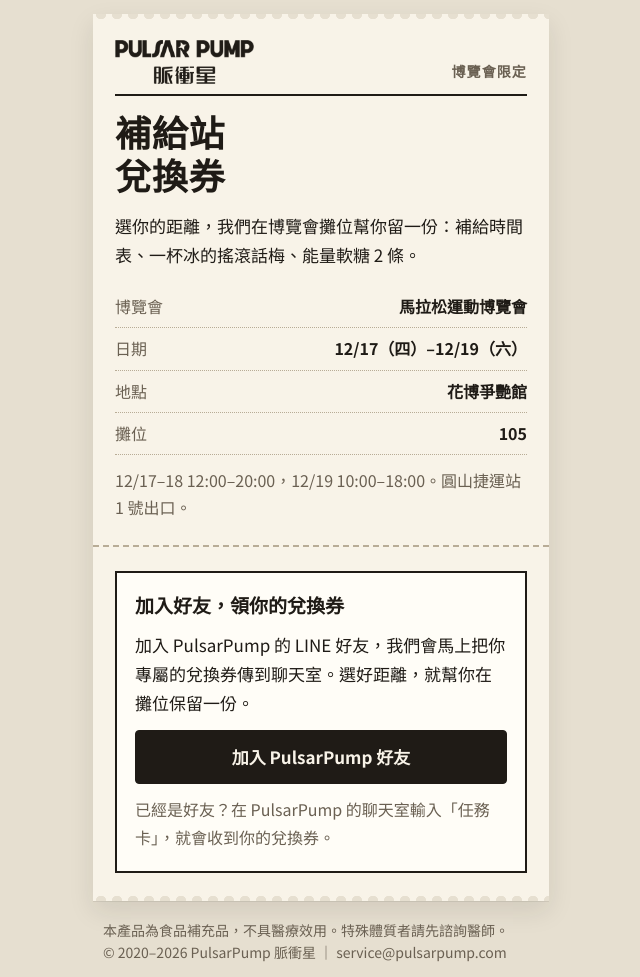
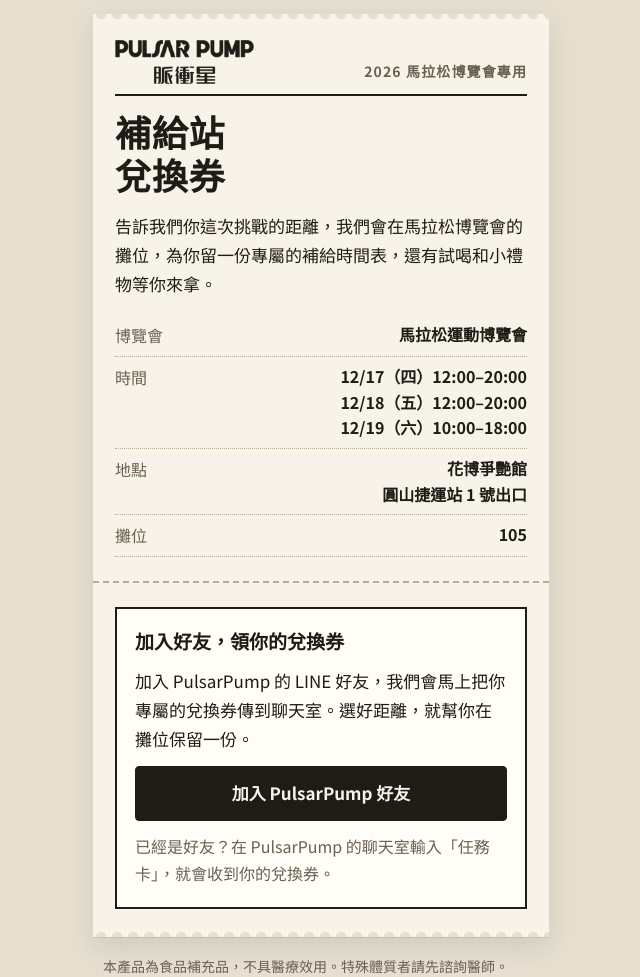
Before and after one commit to wutunglee/pulsar_expo, a Flask app: page / in a window 1280 px wide. Shown: the top 977 px of the page, without its empty margins (319-959 px from the left). Run offline with Flask 3, Linux system fonts and the light colour scheme.

Commit message:
券頭與開場白調整、時間地點分行、改距離不再跳動、邀請不需輸入代碼的說明
Co-Authored-By: Claude Fable 5.2 <noreply@anthropic.com>
Claude-Session: https://claude.ai/code/session_01Swyscpt2KqV3sCQHe8yQCP

```diff
--- a/app.py
+++ b/app.py
@@ -309,7 +309,7 @@ def create_app(test_config=None):
         if rules.get_user(db(), uid)["invited_by"]:
             return err("你已經有隊友了")
         if not set_inviter(uid, body().get("code")):
-            return err("邀請碼不對，請再向朋友確認一次")
+            return err("代碼不對，請再向朋友確認一次")
         return jsonify({"ok": True, "state": me_state()})
 
     # ---------- LINE 官方帳號 webhook ----------
--- a/content.py
+++ b/content.py
@@ -9,7 +9,13 @@ EVENT = {
     "name": "馬拉松運動博覽會",
     "venue": "花博爭艷館",
     "booth": "105",
-    "hours": "12/17–18 12:00–20:00，12/19 10:00–18:00。圓山捷運站 1 號出口。",
+    # 券上方的資訊列：[標題, 內容]，內容可用 \n 換行
+    "facts": [
+        ["博覽會", "馬拉松運動博覽會"],
+        ["時間", "12/17（四）12:00–20:00\n12/18（五）12:00–20:00\n12/19（六）10:00–18:00"],
+        ["地點", "花博爭艷館\n圓山捷運站 1 號出口"],
+        ["攤位", "105"],
+    ],
 }
 
 PLANS = {
--- a/static/app.js
+++ b/static/app.js
@@ -1,5 +1,5 @@
 // 兌換券前端。狀態一律以伺服器回傳為準，畫面只負責呈現。
-let CFG = null, S = null, flash = {}, editDistance = false;
+let CFG = null, S = null, flash = {}, editDistance = false, planOpen = false, askCode = false;
 const DIST = {half: '半馬', full: '全馬', cheer: '陪跑加油'};
 const app = document.getElementById('app');
 const esc = s => String(s ?? '').replace(/[&<>"']/g, c => ({'&':'&amp;','<':'&lt;','>':'&gt;','"':'&quot;',"'":'&#39;'}[c]));
@@ -87,10 +87,8 @@ async function boot() {
   try {
     CFG = await api('/api/config');
     const ev = CFG.event;
-    document.getElementById('facts').innerHTML =
-      [['博覽會', ev.name], ['日期', '12/17（四）–12/19（六）'], ['地點', ev.venue], ['攤位', ev.booth]]
-        .map(f => `<div class="fact"><span>${esc(f[0])}</span><b>${esc(f[1])}</b></div>`).join('');
-    document.getElementById('hours').textContent = ev.hours;
+    document.getElementById('facts').innerHTML = ev.facts
+      .map(([k, v]) => `<div class="fact"><span>${esc(k)}</span><b>${esc(v).replace(/\n/g, '<br>')}</b></div>`).join('');
     document.getElementById('foot').innerHTML = esc(CFG.disclaimer) + '<br>© 2020–2026 PulsarPump 脈衝星 ｜ service@pulsarpump.com';
     if (await openSession()) render();
   } catch (e) {
@@ -188,9 +186,12 @@ function teamBlock() {
       <div class="extra-head"><span class="plus">加碼二</span><h3>揪一位新朋友，兩人各拿勁速補 1 包</h3></div>
       <p class="muted">${status}</p>
       ${canInvite ? `<button class="${S.team_qualified ? '' : 'primary'}" data-act="invite">${S.has_partner ? '再邀請一位' : '傳邀請給跑友'}</button>${msg('invite')}
-      <p class="note">你的邀請碼：<b>${esc(S.code)}</b></p>` : ''}
-      ${canInvite && !S.invited && !S.has_partner ? `<div class="codebox"><input id="refcode" placeholder="朋友的邀請碼" maxlength="5" autocomplete="off" autocapitalize="characters" aria-label="朋友的邀請碼">
-        <button data-act="ref">加入他的隊</button></div>${msg('ref')}` : ''}
+      <p class="note">朋友點你傳的連結、加好友領券，就會自動跟你一隊，不用輸入任何代碼。</p>` : ''}
+      ${canInvite && !S.invited && !S.has_partner ? (askCode || flash.ref
+        ? `<p class="note">正常情況不用輸入：點朋友傳來的連結領券，就會自動配對。沒配對到時，請朋友把他的兌換代碼告訴你，填在這裡。</p>
+        <div class="codebox"><input id="refcode" placeholder="朋友的兌換代碼" maxlength="5" autocomplete="off" autocapitalize="characters" aria-label="朋友的兌換代碼">
+        <button data-act="ref">跟他一隊</button></div>${msg('ref')}`
+        : `<p class="note"><button class="link" data-act="askcode">是朋友邀你來的，但沒有顯示組隊？</button></p>`) : ''}
     </section>`;
 }
 
@@ -267,7 +268,7 @@ function render() {
       ${CFG.reviewed ? '' : '<p class="note">內容為草稿，待黎醫師確認。</p>'}
       ${S.plan_sent ? `<p class="note">這張表也傳到你的 LINE 了。之後在 PulsarPump 聊天室輸入「補給表」，隨時可以再拿一次。</p>` : CFG.identity === 'oa' ? `<p class="note">在 PulsarPump 聊天室輸入「補給表」，就會把這張表傳給你。</p>` : ''}
       <p class="note">到攤位可以請我們依你的配速調整。${S.arrived ? '' : ' <button class="link" data-act="redist">改距離</button>'}</p>
-      ${editDistance ? distButtons : ''}
+      ${editDistance ? distButtons : msg('dist')}
     </details>
     ${onsiteBlock()}
     ${quizBlock()}
@@ -286,7 +287,8 @@ function render() {
 function bind() {
   app.querySelectorAll('[data-act]').forEach(el => el.addEventListener('click', () => {
     const a = el.dataset.act, v = el.dataset.v;
-    if (a === 'redist') { editDistance = !editDistance; return render(); }
+    if (a === 'redist') { editDistance = !editDistance; planOpen = true; return render(); }
+    if (a === 'askcode') { askCode = !askCode; return render(); }
     el.disabled = true;
     if (a === 'consent') return act('consent', () => api('/api/consent', {}));
     if (a === 'refresh') return act('refresh', async () => {
@@ -296,7 +298,16 @@ function bind() {
         : CFG.friend_check === 'oa' ? `還沒偵測到。加入後在聊天室輸入「${CFG.keyword}」再試一次。`
         : '還沒偵測到好友狀態，加入後再按一次。', bad: true};
     });
-    if (a === 'dist') { editDistance = false; return act('dist', () => api('/api/distance', {distance: v})); }
+    if (a === 'dist') {
+      // 第一次選：回到券的開頭看保留清單。之後改距離：留在原地、時間表保持展開
+      const first = !S.distance;
+      editDistance = false;
+      if (!first) planOpen = true;
+      return act('dist', async () => {
+        const r = await api('/api/distance', {distance: v});
+        return first ? r : {state: r.state, note: `已改成${DIST[v]}，時間表也換好了。`};
+      }).then(() => { if (first) app.scrollIntoView({block: 'start'}); });
+    }
     if (a === 'quiz') return act('quiz', () => api('/api/quiz', {q: Number(el.dataset.q), answer: v === '1'}));
     if (a === 'invite') return act('invite', invite);
     if (a === 'ref') return act('ref', () => api('/api/ref', {code: document.getElementById('refcode').value}));
@@ -306,7 +317,8 @@ function bind() {
     });
   }));
   // 改距離時時間表要保持展開
-  if (editDistance) { const d = app.querySelector('details.plan'); if (d) d.open = true; }
+  const d = app.querySelector('details.plan');
+  if (d) { d.open = planOpen; d.addEventListener('toggle', () => { planOpen = d.open; }); }
 }
 
 boot();
--- a/static/card.css
+++ b/static/card.css
@@ -29,12 +29,12 @@ h3{font-size:19px;font-weight:700;margin:0;line-height:1.45}
 /* 卡頭 */
 .brand{display:flex;justify-content:space-between;align-items:flex-end;border-bottom:2px solid var(--ink);padding-bottom:10px;margin-bottom:18px}
 .brand img{display:block;height:44px;width:auto}
-.brand span{font-size:14px;font-weight:700;color:var(--muted);letter-spacing:.08em}
+.brand span{text-align:right;font-size:14px;font-weight:700;color:var(--muted);letter-spacing:.08em}
 .hero{display:flex;flex-direction:column;gap:12px}
 .facts{margin-top:4px}
 .fact{display:flex;justify-content:space-between;gap:16px;padding:7px 0;border-bottom:1px dotted var(--rule);font-size:16px}
 .fact span{color:var(--muted);white-space:nowrap}
-.fact b{font-weight:700;text-align:right}
+.fact b{font-weight:700;text-align:right;line-height:1.6;font-variant-numeric:tabular-nums}
 .cut{border:0;border-top:2px dashed var(--rule);margin:24px -22px;position:relative}
 .cut::before,.cut::after{content:"";position:absolute;top:-10px;width:18px;height:18px;border-radius:50%;background:var(--desk)}
 .cut::before{left:-9px}.cut::after{right:-9px}
--- a/templates/index.html
+++ b/templates/index.html
@@ -13,12 +13,11 @@
 <body>
 <div class="wrap">
   <div class="sheet">
-    <div class="brand"><img src="/static/logo_black.png" alt="PulsarPump 脈衝星" width="139" height="44"><span>博覽會限定</span></div>
+    <div class="brand"><img src="/static/logo_black.png" alt="PulsarPump 脈衝星" width="139" height="44"><span>2026 馬拉松博覽會專用</span></div>
     <section class="hero">
       <h1>補給站<br>兌換券</h1>
-      <p>選你的距離，我們在博覽會攤位幫你留一份：補給時間表、一杯冰的搖滾話梅、能量軟糖 2 條。</p>
+      <p>告訴我們你這次挑戰的距離，我們會在馬拉松博覽會的攤位，為你留一份專屬的補給時間表，還有試喝和小禮物等你來拿。</p>
       <div class="facts" id="facts"></div>
-      <p class="note" id="hours"></p>
     </section>
     <hr class="cut">
     <main id="app" class="stack" style="gap:24px"><p class="muted">載入中…</p></main>
```
